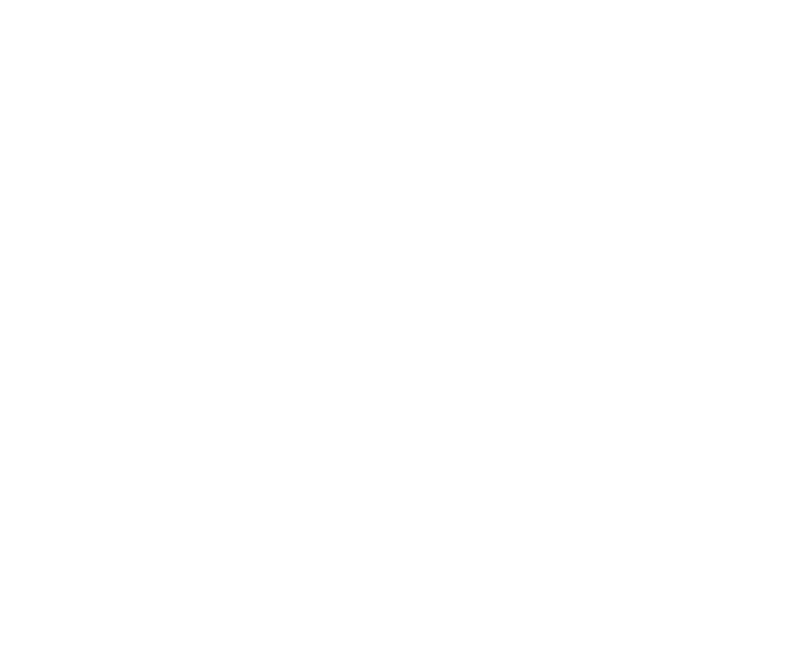
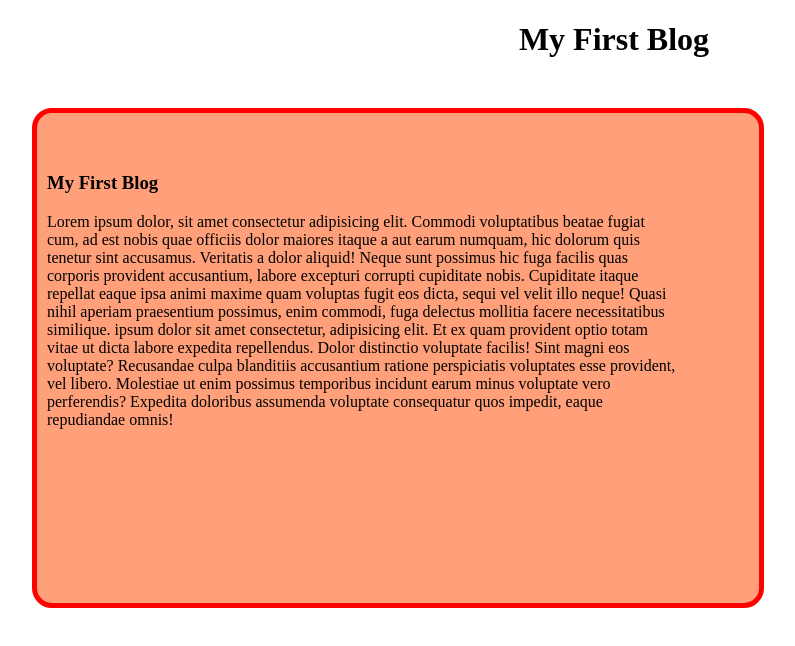
Before and after one commit to Suvobd100/my-second-repo, a plain HTML site: page index.html in a window 1280 px wide. Shown: the whole page, without its empty margins (26-821 px from the left). Drawn offline with Linux system fonts and the light colour scheme.

Commit message:
style and blog

```diff
--- a/index.html
+++ b/index.html
@@ -5,8 +5,29 @@
     <meta http-equiv="X-UA-Compatible" content="IE=edge">
     <meta name="viewport" content="width=device-width, initial-scale=1.0">
     <title>My Second github Report</title>
+    <style>
+        .{
+            margin: 0;
+        }
+        .blg1{
+            background-color: lightsalmon;
+            border: 5px solid red;
+            border-radius: 20px;
+            padding: 40px 80px 50px 10px;
+            margin: 50px;
+            width: 50%;
+            height: 400px;
+        }
+        h1{
+            text-align: center;
+        }
+    </style>
 </head>
 <body>
-
+     <h1>My First Blog</h1>
+    <div class="blg1">
+        <h3>My First Blog</h3>
+        <p>Lorem ipsum dolor, sit amet consectetur adipisicing elit. Commodi voluptatibus beatae fugiat cum, ad est nobis quae officiis dolor maiores itaque a aut earum numquam, hic dolorum quis tenetur sint accusamus. Veritatis a dolor aliquid! Neque sunt possimus hic fuga facilis quas corporis provident accusantium, labore excepturi corrupti cupiditate nobis. Cupiditate itaque repellat eaque ipsa animi maxime quam voluptas fugit eos dicta, sequi vel velit illo neque! Quasi nihil aperiam praesentium possimus, enim commodi, fuga delectus mollitia facere necessitatibus similique. ipsum dolor sit amet consectetur, adipisicing elit. Et ex quam provident optio totam vitae ut dicta labore expedita repellendus. Dolor distinctio voluptate facilis! Sint magni eos voluptate? Recusandae culpa blanditiis accusantium ratione perspiciatis voluptates esse provident, vel libero. Molestiae ut enim possimus temporibus incidunt earum minus voluptate vero perferendis? Expedita doloribus assumenda voluptate consequatur quos impedit, eaque repudiandae omnis!</p>
+    </div>
 </body>
 </html>
```
